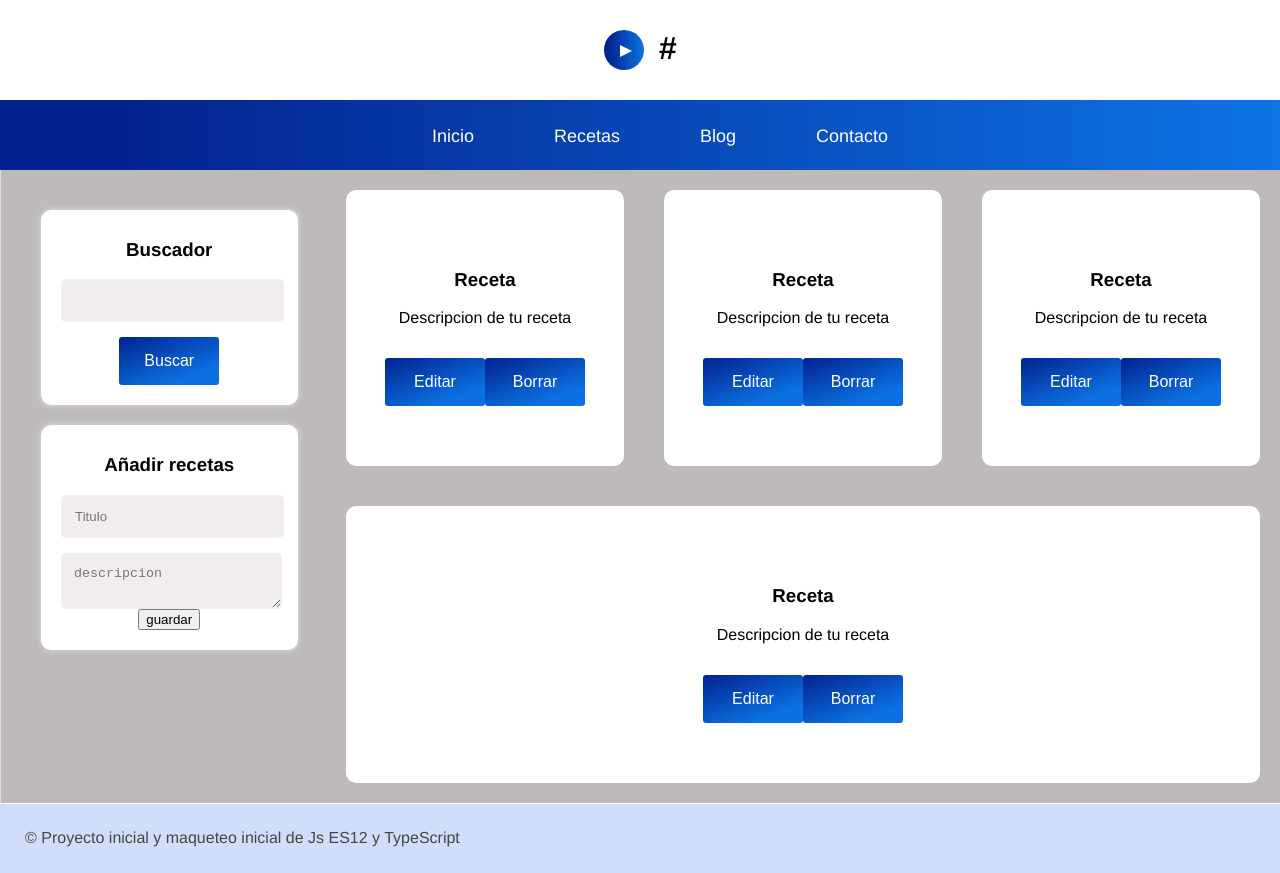
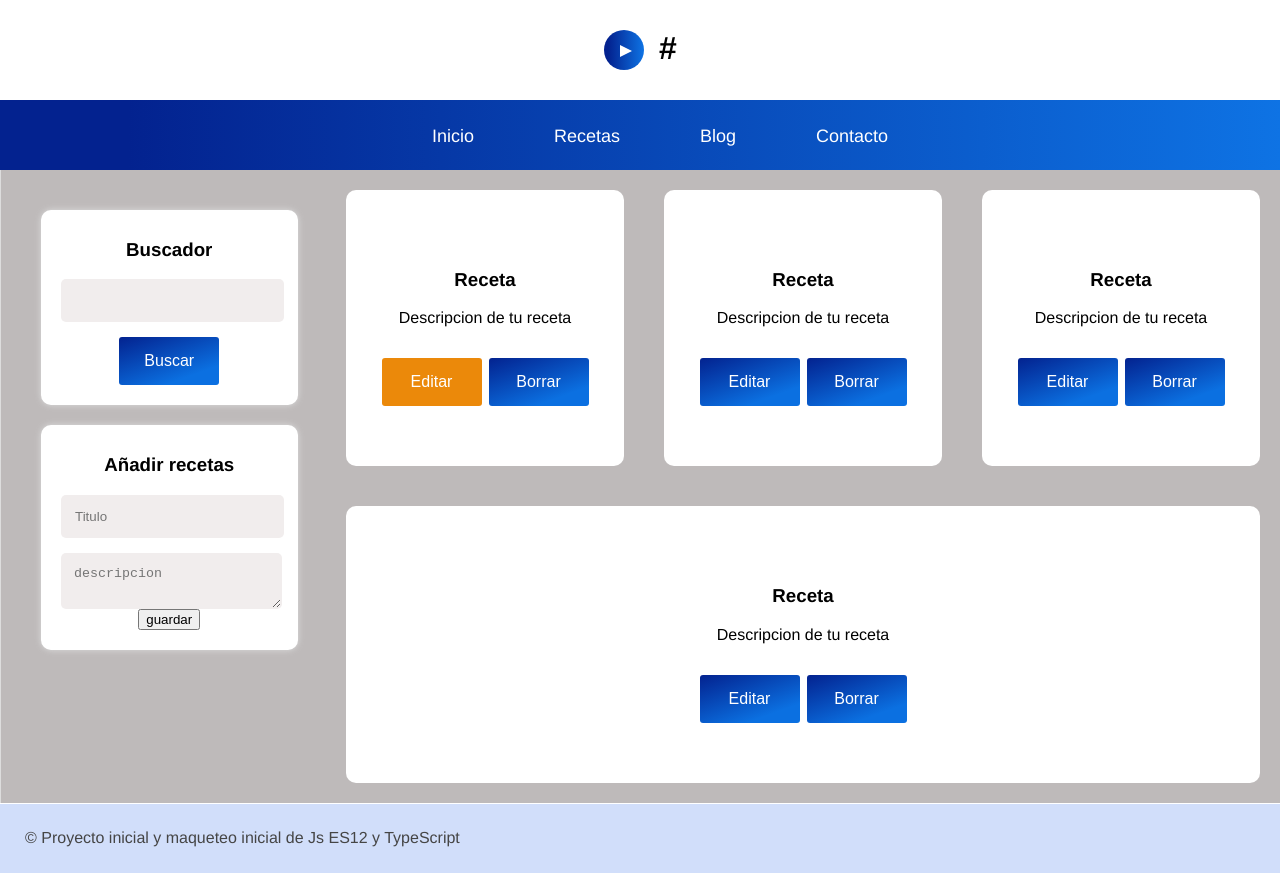
Before and after one commit to DiegoAndresMarmota/06-proyecto1, a React (Create React App) app: page / in a window 1280 px wide. In both pictures the pointer is over the button 435 px from the left and 382 px from the top of the page. Built offline with nearby package versions, Linux system fonts and the light colour scheme.

Commit message:
edit etiquetas

```diff
--- a/src/App.js
+++ b/src/App.js
@@ -56,9 +56,11 @@ function App() {
                     <input type="text" />
                     <button>Buscar</button>
                 </form>
-            </div>
+        </div>
+
             <div className="add">
-                <h3 className="title">Añadir recetas</h3>
+          <h3 className="title">Añadir recetas</h3>
+
                 <form>
                     <input type="text" placeholder="Titulo" />
                     <textarea placeholder="descripcion"></textarea>
--- a/src/index.css
+++ b/src/index.css
@@ -134,15 +134,15 @@ input[type="button"]{
     transition: all 300ms;
 }
 
-.peli-item .edit{
+.receta-item .edit{
     margin-right: 7px;
 }
 
-.peli-item .edit:hover{
+.receta-item .edit:hover{
     background: rgb(235, 137, 10);
 }
 
-.peli-item .delete:hover{
+.receta-item .delete:hover{
     background: rgb(221, 8, 8);
 }
 
```
